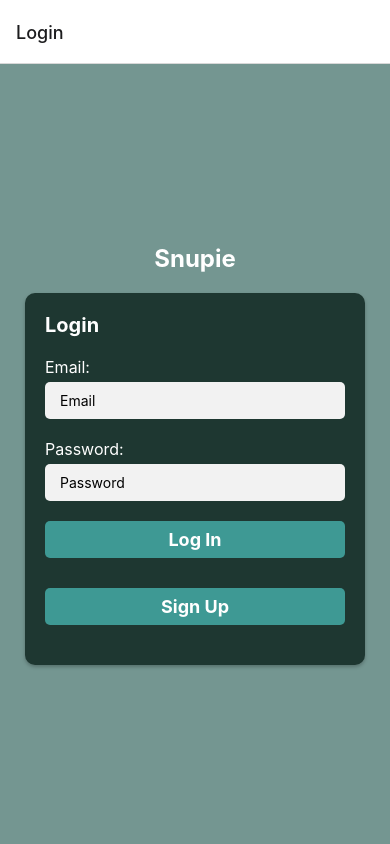
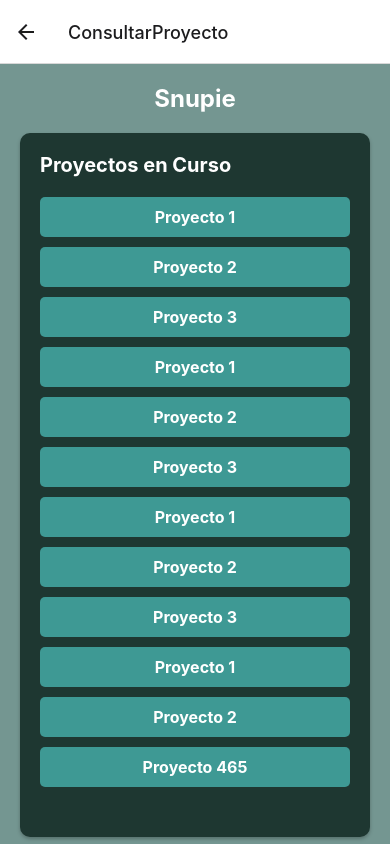
Before and after one commit to ScarloVM/appReque, a React Native app: screen /ConsultarProyecto in a window 390 px wide. Built offline with nearby package versions, Linux system fonts and the light colour scheme.

Commit message:
Consultar proyecto

```diff
--- a/App.js
+++ b/App.js
@@ -10,6 +10,7 @@ import ModificarColab from './app/ModificarColab.js'; //Pantalla de ModificarCol
 import CrearProyecto from './app/CrearProyecto.js'; //Pantalla de CrearProyecto
 import ModProyecto from './app/ModificarProyecto.js'; //Pantalla de ModProyecto
 import CrearForo from './app/CrearForo.js'; //Pantalla de CrearForo
+import ConsultarProyecto from './app/ConsultarProyecto.js'; //Pantalla de ConsultarProyecto
 
 const Stack = createNativeStackNavigator();
 
@@ -25,6 +26,7 @@ export default function App() {
         <Stack.Screen name="CrearProyecto" component={CrearProyecto}/>
         <Stack.Screen name="ModProyecto" component={ModProyecto}/>
         <Stack.Screen name="CrearForo" component={CrearForo}/>
+        <Stack.Screen name="ConsultarProyecto" component={ConsultarProyecto}/>
       </Stack.Navigator>
     </NavigationContainer>
   );
--- /dev/null
+++ b/app/ConsultarProyecto.js
@@ -0,0 +1,173 @@
+import React, { useState, useEffect } from 'react';
+import { View, Text, Button, ScrollView, StyleSheet, TouchableOpacity } from 'react-native';
+
+const ConsultaProyecto = ({ navigation }) => {
+  const [nombreProyecto, setNombreProyecto] = useState('Proyecto de Prueba');
+  const [proyectos, setProyectos] = useState([]);
+  const [tareasPorHacer, setTareasPorHacer] = useState([]);
+  const [tareasEnProgreso, setTareasEnProgreso] = useState([]);
+  const [tareasFinalizadas, setTareasFinalizadas] = useState([]);
+
+  useEffect(() => {
+    // Datos de prueba para los proyectos
+    setProyectos(['Proyecto 1', 'Proyecto 2', 'Proyecto 3', 'Proyecto 1', 'Proyecto 2', 'Proyecto 3', 'Proyecto 1', 'Proyecto 2', 'Proyecto 3', 'Proyecto 1', 'Proyecto 2', 'Proyecto 465' ]);
+
+    // Datos de prueba para las tareas
+    setTareasPorHacer(['Tarea 1', 'Tarea 2', 'Tarea 3', 'Proyecto 1', 'Proyecto 2', 'Proyecto 3', 'Proyecto 1', 'Proyecto 2', 'Proyecto 3', 'Proyecto 1', 'Proyecto 2', 'Proyecto 3', 'Proyecto 1', 'Proyecto 2', 'Proyecto 465']);
+    setTareasEnProgreso(['Tarea 4', 'Tarea 5']);
+    setTareasFinalizadas(['Tarea 6']);
+  }, []);
+
+  const seleccionarProyecto = (nombre) => {
+    setNombreProyecto(nombre);
+    // Aquí podrías cargar las tareas específicas para el proyecto seleccionado
+  };
+
+  return (
+    <ScrollView >
+      <View style={styles.backgroundStyle}>
+        <Text style={styles.namePage}>Snupie</Text>
+        <View style={styles.divIzquierdo}>
+          <Text style={styles.title}>Proyectos en Curso</Text>
+          <ScrollView style={styles.divBotones} nestedScrollEnabled>
+            {proyectos.map((proyecto, index) => (
+              <TouchableOpacity
+                key={index}
+                style={styles.proyectoButton}
+                onPress={() => seleccionarProyecto(proyecto)}
+              >
+                <Text style={styles.proyectoButtonText}>{proyecto}</Text>
+              </TouchableOpacity>
+            ))}
+          </ScrollView>
+        </View>
+        <View style={styles.divDerecho}>
+          <Text style={styles.projectName}>{nombreProyecto}</Text>
+          <Text style={styles.subtitle}>Tareas por Hacer</Text>
+          <View style={styles.tareasContainer}>
+            {tareasPorHacer.map((tarea, index) => (
+              <View key={index} style={styles.tarea}>
+                <Text>{tarea}</Text>
+              </View>
+            ))}
+          </View>
+          <Text style={styles.subtitle}>Tareas en Progreso</Text>
+          <View style={styles.tareasContainer}>
+            {tareasEnProgreso.map((tarea, index) => (
+              <View key={index} style={styles.tarea}>
+                <Text>{tarea}</Text>
+              </View>
+            ))}
+          </View>
+          <Text style={styles.subtitle}>Tareas Finalizadas</Text>
+          <View style={styles.tareasContainer}>
+            {tareasFinalizadas.map((tarea, index) => (
+              <View key={index} style={styles.tarea}>
+                <Text>{tarea}</Text>
+              </View>
+            ))}
+          </View>
+        </View>
+      </View>
+    </ScrollView>
+  );
+};
+
+const styles = StyleSheet.create({
+  container: {
+    flexGrow: 1,
+    justifyContent: 'center',
+    alignItems: 'center',
+  },
+  backgroundStyle: {
+    flex: 1,
+    backgroundColor: '#749691',
+    justifyContent: 'center',
+    alignItems: 'center',
+    padding: 20,
+  },
+  namePage: {
+    fontSize: 24,
+    fontWeight: 'bold',
+    marginBottom: 20,
+    color: '#FFFFFF',
+  },
+  divIzquierdo: {
+    width: '100%',
+    backgroundColor: '#1E3731',
+    borderRadius: 10,
+    padding: 20,
+    shadowColor: '#000',
+    shadowOffset: { width: 0, height: 2 },
+    shadowOpacity: 0.25,
+    shadowRadius: 3.84,
+    elevation: 5,
+    marginBottom: 20,
+  },
+  title: {
+    fontSize: 20,
+    fontWeight: 'bold',
+    marginBottom: 20,
+    color: '#FFFFFF',
+  },
+  divBotones: {
+    marginBottom: 20,
+  },
+  proyectoButton: {
+    backgroundColor: '#3E9994',
+    borderRadius: 5,
+    paddingVertical: 10,
+    paddingHorizontal: 15,
+    marginBottom: 10,
+    alignItems: 'center',
+  },
+  proyectoButtonText: {
+    color: '#FFFFFF',
+    fontSize: 16,
+    fontWeight: 'bold',
+  },
+  divDerecho: {
+    width: '100%',
+    backgroundColor: '#1E3731',
+    borderRadius: 10,
+    padding: 20,
+    shadowColor: '#000',
+    shadowOffset: { width: 0, height: 2 },
+    shadowOpacity: 0.25,
+    shadowRadius: 3.84,
+    elevation: 5,
+    marginBottom: 20,
+    alignItems: 'center',
+  },
+  projectName: {
+    color: '#FFFFFF',
+    fontSize: 22,
+    fontWeight: 'bold',
+    marginBottom: 10,
+  },
+  subtitle: {
+    fontSize: 18,
+    marginBottom: 10,
+    color: '#FFFFFF',
+  },
+  tareasContainer: {
+    width: '100%',
+    marginBottom: 20,
+    backgroundColor: '#FFFFFF',
+    borderRadius: 10,
+    padding: 10,
+    shadowColor: '#000',
+    shadowOffset: { width: 0, height: 2 },
+    shadowOpacity: 0.25,
+    shadowRadius: 3.84,
+    elevation: 5,
+  },
+  tarea: {
+    backgroundColor: '#E0E0E0',
+    padding: 10,
+    marginBottom: 5,
+    borderRadius: 5,
+  },
+});
+
+export default ConsultaProyecto;
--- a/app/Menu.js
+++ b/app/Menu.js
@@ -20,7 +20,7 @@ export default function Menu({route, navigation }) {
     };
 
     const enviarAConsultarProyecto = () => {
-    // Lógica para enviar a la página de consulta de proyectos
+        navigation.navigate('ConsultarProyecto');
     };
 
     const enviarAModProyecto = () => {
```
